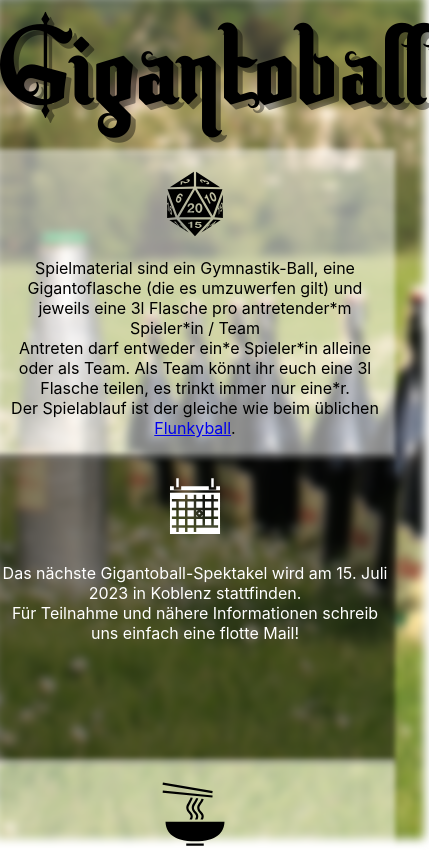
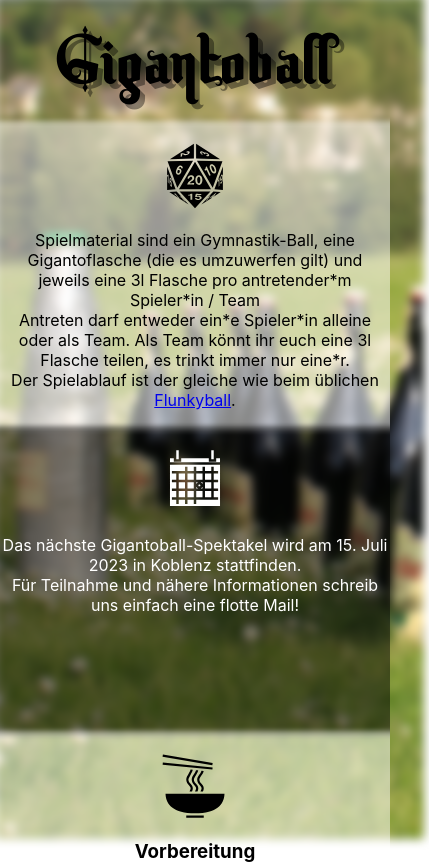
Before and after one commit to artemisclyde/gigantoball, a React app: page / in a window 390 px wide. Shown: the top 864 px of the page, 429 px wide, since content can reach past the window. Built offline with nearby package versions, Linux system fonts and the light colour scheme.

Commit message:
Start with some mobile-first styling

```diff
--- a/src/components/main-page.scss
+++ b/src/components/main-page.scss
@@ -1,13 +1,23 @@
+@use "sass:map";
+@import "../styles/breakpoints.scss";
+
+@debug map-get($map: $breakpoints, $key: "sm");
+
+$breakpoint-phone: 450px;
+
 .bigHeading {
-    color: #000;
+  color: #000;
+  font-size: 5rem;
+  font-family: 'Moustache';
+  font-weight: 500;
+  filter: drop-shadow(5px 5px rgba(0, 0, 0, 0.4));
+  margin: 3rem 0 2rem 0;
+  letter-spacing: 2px;
+
+  @media (min-width: map.get($breakpoints, "sm")) {
     font-size: 8rem;
-    font-family: 'Moustache';
-    font-weight: 500;
-    font-style: bold;
-    filter: drop-shadow(5px 5px rgba(0, 0, 0, 0.4));
-    margin: 3rem 0 2rem 0;
-    letter-spacing: 2px;
   }
+}
 
 div.content {
   position: relative;
--- /dev/null
+++ b/src/styles/breakpoints.scss
@@ -0,0 +1,3 @@
+$breakpoints: (
+    "sm": 600px
+)
```
